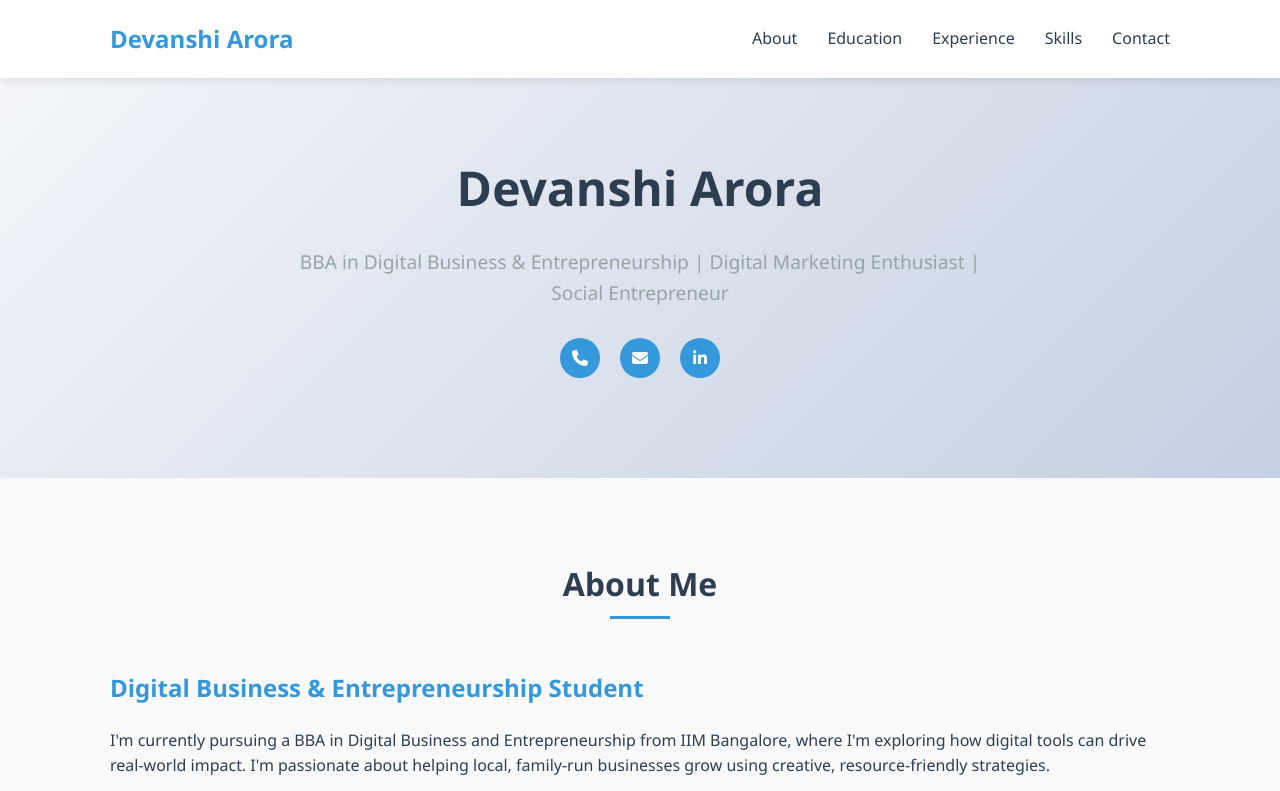
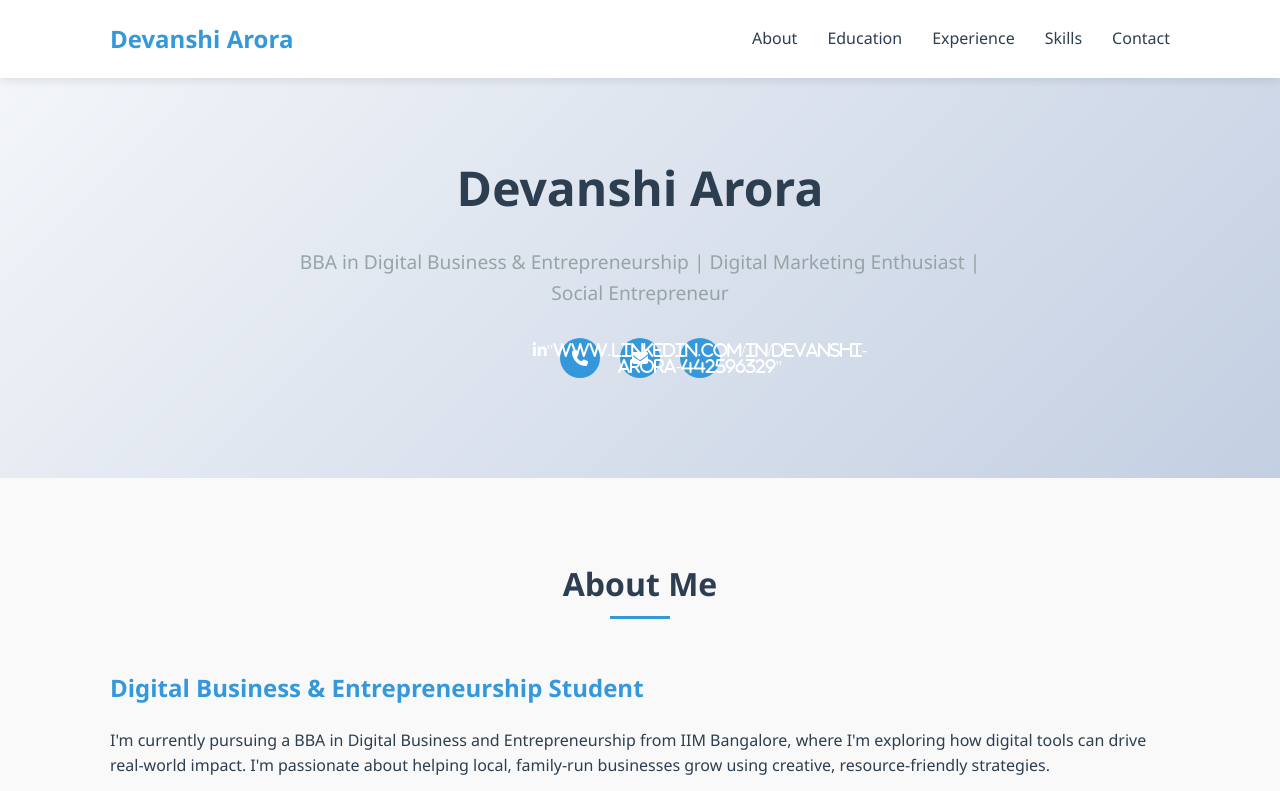
Before and after one commit to devanshi1510-jpg/Devanshi.Arora, a plain HTML site: page index.html in a window 1280 px wide. Shown: the top 791 px of the page. Drawn offline with Linux system fonts and the light colour scheme.

Commit message:
Update index.html

```diff
--- a/index.html
+++ b/index.html
@@ -424,7 +424,7 @@
             <div class="social-links">
                 <a href="tel:+917357511502"><i class="fas fa-phone"></i></a>
                 <a href="mailto:devanshiarora1510@gmail.com"><i class="fas fa-envelope"></i></a>
-                <a href="www.linkedin.com/in/devanshi-arora-442596329" target="_blank"><i class="fab fa-linkedin-in"></i></a>
+                <a href="www.linkedin.com/in/devanshi-arora-442596329"target="_blank"><i class="fab fa-linkedin-in">"www.linkedin.com/in/devanshi-arora-442596329"</i></a>
             </div>
         </div>
     </section>
```
